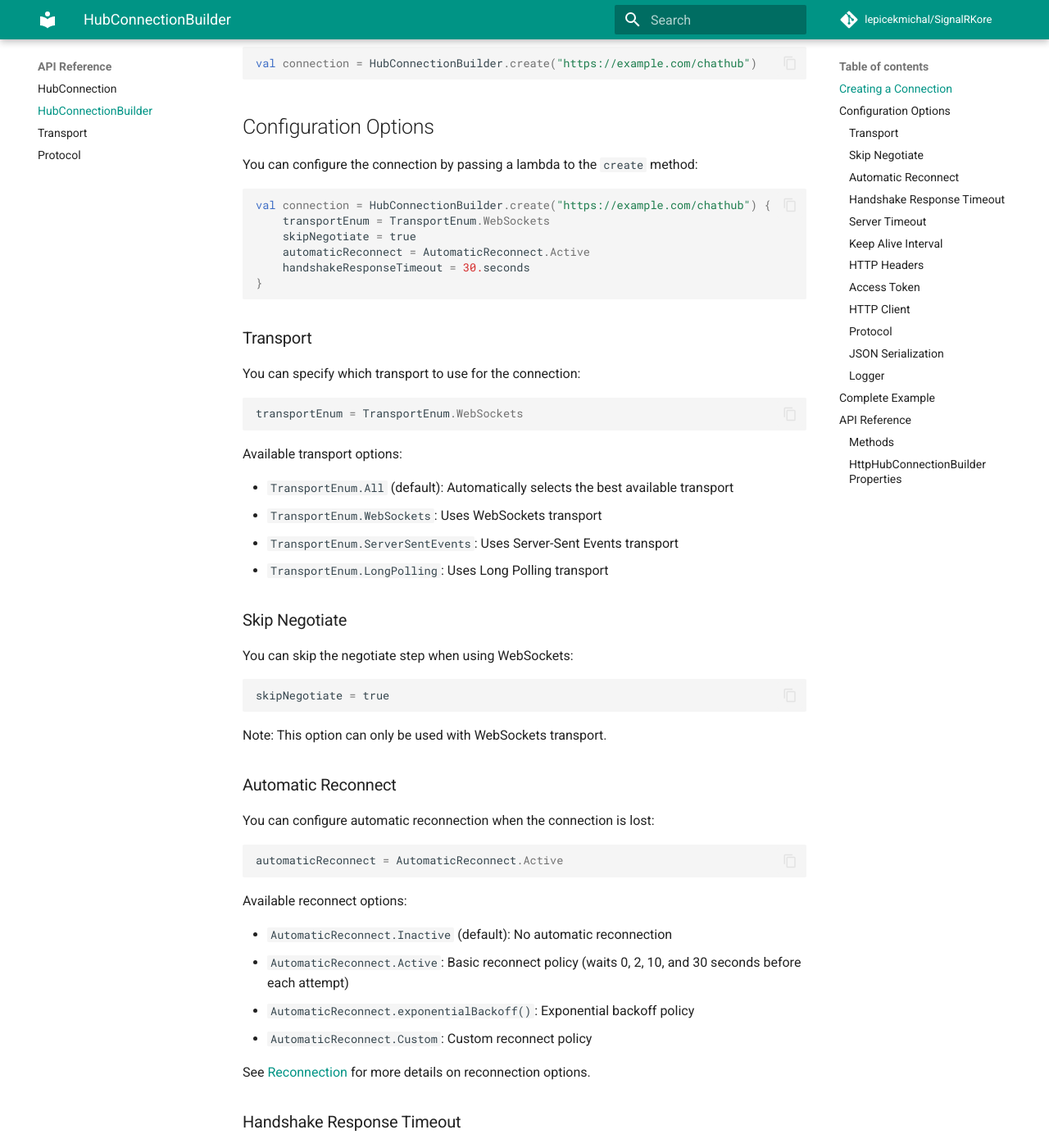
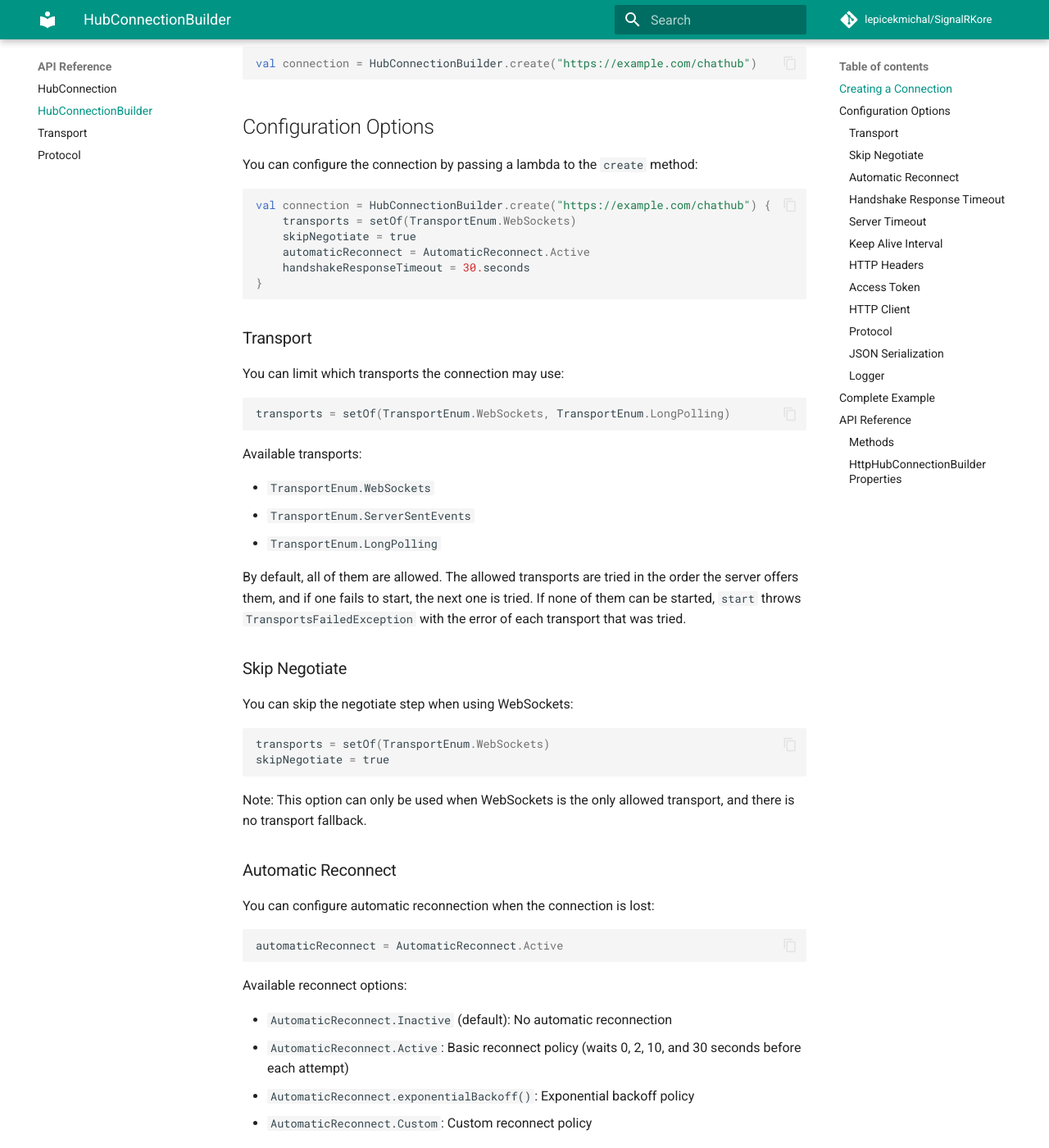
Before and after one commit to lepicekmichal/SignalRKore, an MkDocs documentation site: the page built from docs/api/hub-connection-builder.md, in a window 1280 px wide and 1400 px high, scrolled down 354 px. Shown: the whole window at 82% size. Built offline with MkDocs 1.6.1 and Material for MkDocs 9.7.7, drawn with Linux system fonts in a browser that asks for light colours; comment, search, counter and statistics services are not loaded; some of the changed text lies outside the part shown.

Commit message:
transport fallback
transportEnum is replaced by a transports set, and TransportEnum.All
is removed. The allowed transports are tried in the order the server
offers them; when one fails to start, the client negotiates again and
tries the next one, like the JS and .NET clients. When all of them
fail, start throws TransportsFailedException with each failure.

Co-Authored-By: Claude Opus 5.5 <noreply@anthropic.com>

````diff
--- a/docs/api/hub-connection-builder.md
+++ b/docs/api/hub-connection-builder.md
@@ -16,7 +16,7 @@ You can configure the connection by passing a lambda to the `create` method:
 
 ```kotlin
 val connection = HubConnectionBuilder.create("https://example.com/chathub") {
-    transportEnum = TransportEnum.WebSockets
+    transports = setOf(TransportEnum.WebSockets)
     skipNegotiate = true
     automaticReconnect = AutomaticReconnect.Active
     handshakeResponseTimeout = 30.seconds
@@ -25,28 +25,30 @@ val connection = HubConnectionBuilder.create("https://example.com/chathub") {
 
 ### Transport
 
-You can specify which transport to use for the connection:
+You can limit which transports the connection may use:
 
 ```kotlin
-transportEnum = TransportEnum.WebSockets
+transports = setOf(TransportEnum.WebSockets, TransportEnum.LongPolling)
 ```
 
-Available transport options:
+Available transports:
 
-- `TransportEnum.All` (default): Automatically selects the best available transport
-- `TransportEnum.WebSockets`: Uses WebSockets transport
-- `TransportEnum.ServerSentEvents`: Uses Server-Sent Events transport
-- `TransportEnum.LongPolling`: Uses Long Polling transport
+- `TransportEnum.WebSockets`
+- `TransportEnum.ServerSentEvents`
+- `TransportEnum.LongPolling`
+
+By default, all of them are allowed. The allowed transports are tried in the order the server offers them, and if one fails to start, the next one is tried. If none of them can be started, `start` throws `TransportsFailedException` with the error of each transport that was tried.
 
 ### Skip Negotiate
 
 You can skip the negotiate step when using WebSockets:
 
 ```kotlin
+transports = setOf(TransportEnum.WebSockets)
 skipNegotiate = true
 ```
 
-Note: This option can only be used with WebSockets transport.
+Note: This option can only be used when WebSockets is the only allowed transport, and there is no transport fallback.
 
 ### Automatic Reconnect
 
@@ -173,7 +175,7 @@ Here's a complete example that demonstrates all configuration options:
 
 ```kotlin
 val connection = HubConnectionBuilder.create("https://example.com/chathub") {
-    transportEnum = TransportEnum.WebSockets
+    transports = setOf(TransportEnum.WebSockets)
     skipNegotiate = true
     automaticReconnect = AutomaticReconnect.Active
     handshakeResponseTimeout = 30.seconds
@@ -214,7 +216,7 @@ val connection = HubConnectionBuilder.create("https://example.com/chathub") {
 
 | Name                       | Type                    | Default | Description |
 |----------------------------|-------------------------|---------|-------------|
-| `transportEnum`            | `TransportEnum`         | `TransportEnum.All` | The transport type to use for the connection |
+| `transports`               | `Set<TransportEnum>`    | all transports | The transports the connection may use |
 | `skipNegotiate`            | `Boolean`               | `false` | Whether to skip the negotiate step (WebSockets only) |
 | `automaticReconnect`       | `AutomaticReconnect`    | `AutomaticReconnect.Inactive` | The automatic reconnect policy |
 | `handshakeResponseTimeout` | `Duration`              | `15.seconds` | The timeout for the handshake response |
````
Also changed, not shown: README.md (+2 -2 lines), docs/api/transport.md (+7 -15 lines), docs/user-guide/configuration.md (+11 -9 lines), docs/user-guide/connection.md (+11 -9 lines), 8 other files.
